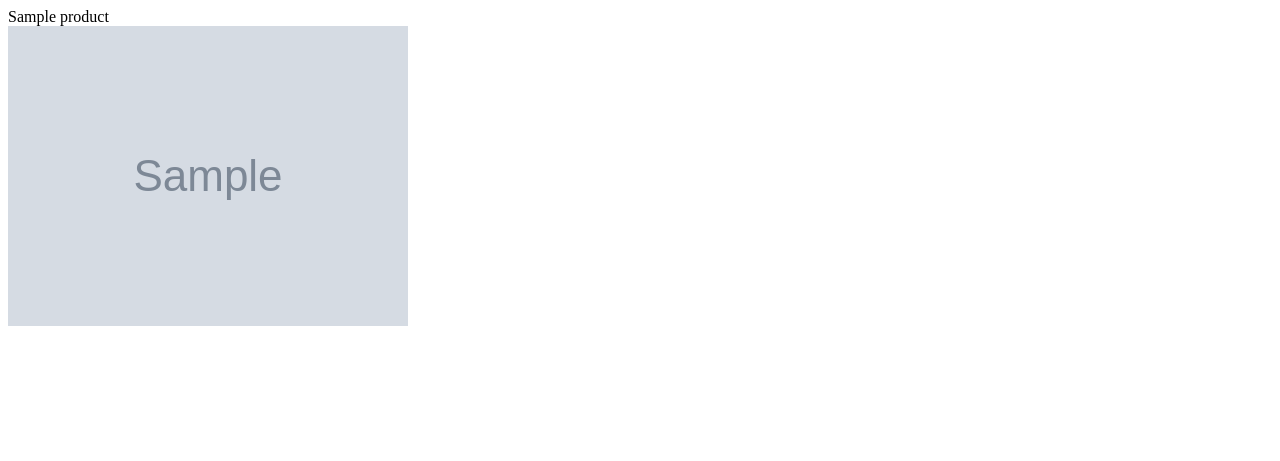
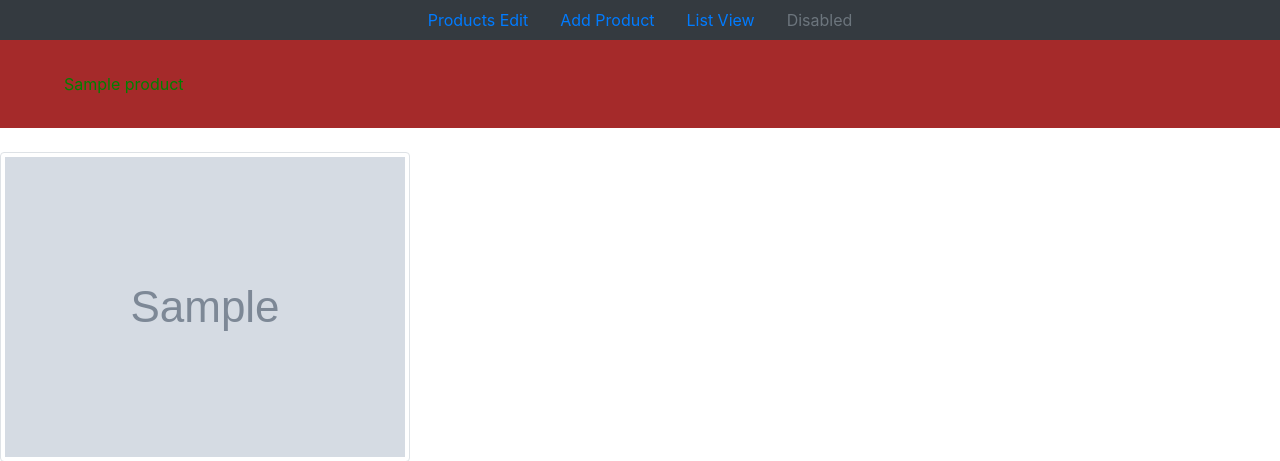
Before and after one commit to bahaminabbasi/ajax, a Django app: a page that uses products/templates/products/product_detail.html in a window 1280 px wide. Shown: the top 461 px of the page. Run offline with Django 3.2, Linux system fonts and the light colour scheme; tables that the repository leaves empty hold one stand-in row (values such as "Sample post"); grey boxes marked "Sample" are stand-in pictures; parts of the project's set-up code (start-up, migrations or seed data) failed here and were passed over; some libraries are stand-ins or nearby versions.

Commit message:
css root pro & base

```diff
--- a/main/templates/main/main.html
+++ b/main/templates/main/main.html
@@ -1,5 +1,7 @@
 {% extends 'base.html' %}
 
 {% block content %}
-    main
+    <div class='main'>
+        main
+    </div>
 {% endblock %}
--- /dev/null
+++ b/products/static/products/css/styleProducts.css
@@ -0,0 +1,5 @@
+div.productTitle{
+  background-color: brown;
+  color: green;
+  padding: 2rem 4rem;
+}
--- a/products/templates/products/product_detail.html
+++ b/products/templates/products/product_detail.html
@@ -1,3 +1,8 @@
-{{ product.title }}
+{% extends 'base.html' %}
+{% block content %}
+<div class='productTitle'>
+  {{ product.title }}
+</div>
 <br/>
 <img src="{{ product.image.url }}" alt="..." class="img-thumbnail">
+{% endblock %}
--- /dev/null
+++ b/static/js/style.css
@@ -0,0 +1,3 @@
+div.main{
+  color: red;
+}
--- a/templates/base.html
+++ b/templates/base.html
@@ -5,6 +5,8 @@
     <meta charset="utf-8">
     <meta name="viewport" content="width=device-width, initial-scale=1, shrink-to-fit=no">
     <link rel="stylesheet" href="https://stackpath.bootstrapcdn.com/bootstrap/4.3.1/css/bootstrap.min.css" integrity="sha384-ggOyR0iXCbMQv3Xipma34MD+dH/1fQ784/j6cY/iJTQUOhcWr7x9JvoRxT2MZw1T" crossorigin="anonymous">
+    <link rel="stylesheet" href="{% static 'js/style.css' %}">
+    <link rel="stylesheet" href="{% static 'products/css/styleProducts.css' %}">
     <title>MINI</title>
   </head>
   <body>
```
